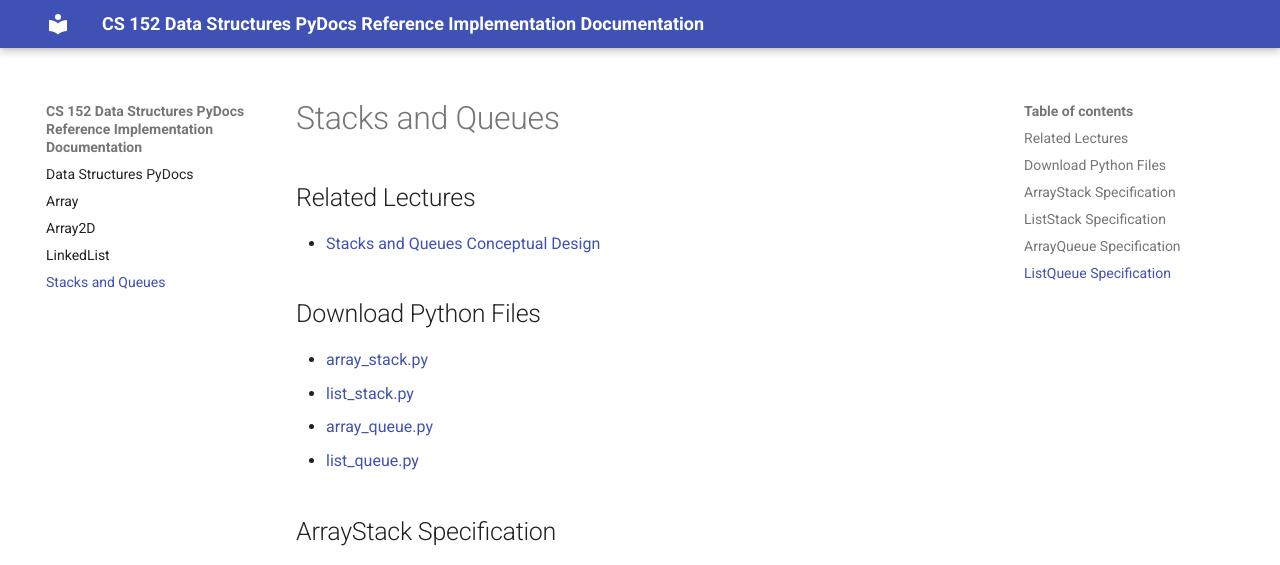
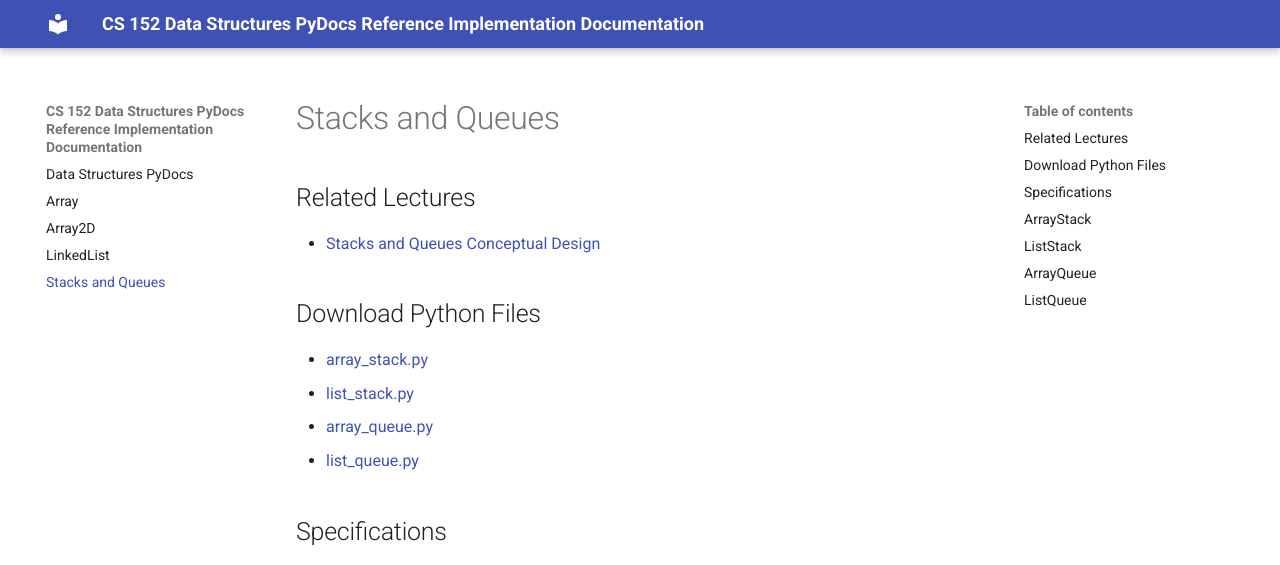
Before and after one commit to LucasCordova/DataStructuresPyDocs, an MkDocs documentation site: the page built from docs/stacks_queues.md, in a window 1280 px wide and 1400 px high. Shown: the top 565 px of the window. Built offline with MkDocs 1.6.1 and Material for MkDocs 9.7.7, drawn with Linux system fonts in a browser that asks for light colours; some of the changed text lies outside the part shown; grey boxes are pictures that could not be loaded.

Commit message:
Updated links

```diff
--- a/docs/stacks_queues.md
+++ b/docs/stacks_queues.md
@@ -11,18 +11,26 @@
 - [array_queue.py](https://github.com/LucasCordova/DataStructuresPyDocs/raw/main/datastructures/array_queue.py)
 - [list_queue.py](https://github.com/LucasCordova/DataStructuresPyDocs/raw/main/datastructures/list_queue.py)
 
-## ArrayStack Specification
+## Specifications
+
+- [ArrayStack](#arraystack)
+- [ListStack](#liststack)
+- [ArrayQueue](#arrayqueue)
+- [ListQueue](#listqueue)
+
+
+## ArrayStack
 
 ::: array_stack
 
-## ListStack Specification
+## ListStack
 
 ::: list_stack
 
-## ArrayQueue Specification
+## ArrayQueue
 
 ::: array_queue
 
-## ListQueue Specification
+## ListQueue
 
 ::: list_queue
```
